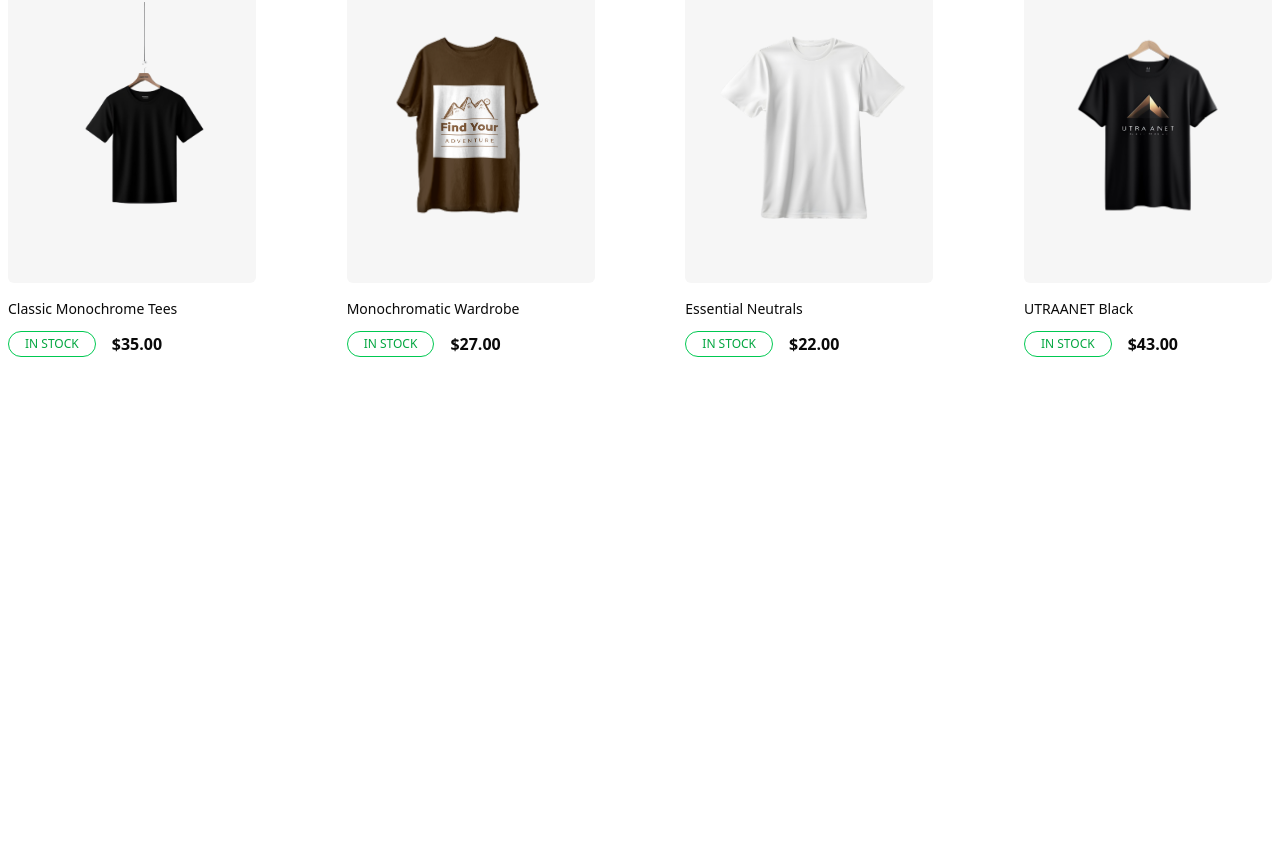
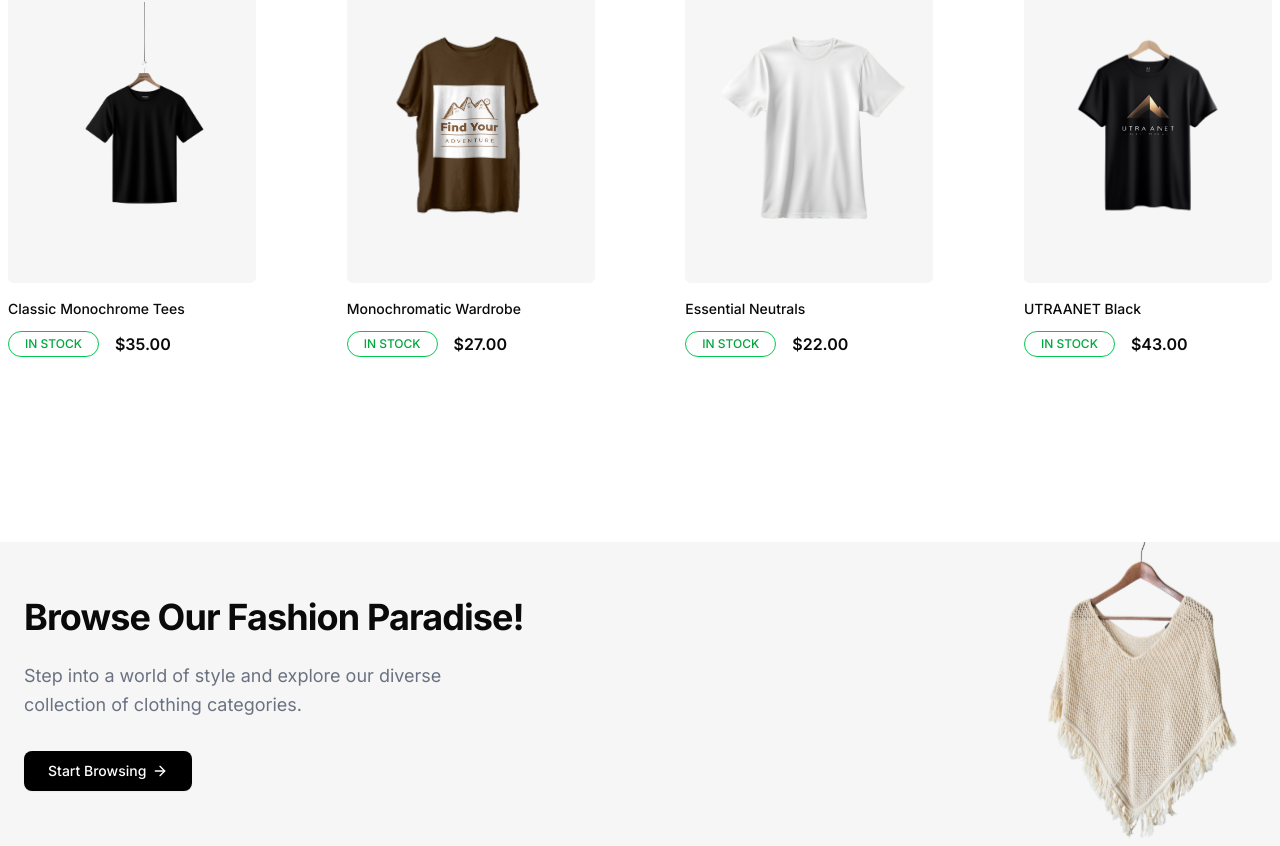
Before and after one commit to KhaledAhmed2004/StyleUp, a React (Vite) app: page / in a window 1280 px wide. Shown: the part 1135-1981 px from the top of the page. Before the commit the page ends 1516 px from the top, so only its background shows below. Built offline with nearby package versions, Linux system fonts and the light colour scheme.

Commit message:
feat(component): add a component called categoriesCTA

```diff
--- a/src/App.tsx
+++ b/src/App.tsx
@@ -1,4 +1,5 @@
 import BestSelling from './components/BestSelling';
+import CategoriesCTA from './components/CategoriesCTA';
 import FeaturesCard from './components/FeaturesCard';
 import Hero from './components/Hero';
 import Header from './components/shared/Header';
@@ -10,6 +11,7 @@ function App() {
       <Hero />
       <FeaturesCard />
       <BestSelling />
+      <CategoriesCTA />
     </>
   );
 }
--- a/src/components/BestSelling.tsx
+++ b/src/components/BestSelling.tsx
@@ -147,8 +147,20 @@ import img3 from '../assets/whiteteshart.png';
 import img4 from '../assets/blackwithtext.png';
 
 const products = [
-  { id: 1, image: img1, title: 'Classic Monochrome Tees', price: 35, inStock: true },
-  { id: 2, image: img2, title: 'Monochromatic Wardrobe', price: 27, inStock: true },
+  {
+    id: 1,
+    image: img1,
+    title: 'Classic Monochrome Tees',
+    price: 35,
+    inStock: true,
+  },
+  {
+    id: 2,
+    image: img2,
+    title: 'Monochromatic Wardrobe',
+    price: 27,
+    inStock: true,
+  },
   { id: 3, image: img3, title: 'Essential Neutrals', price: 22, inStock: true },
   { id: 4, image: img4, title: 'UTRAANET Black', price: 43, inStock: true },
 ];
@@ -156,7 +168,7 @@ const products = [
 const ProductCard = ({ imageSrc, title, price, inStock }) => (
   <div className="flex h-[434px] w-[264px] flex-col gap-4 px-2 py-6">
     {/* Image wrapper: fixed square area */}
-    <div className="flex h-[321px] w-full items-center justify-center rounded-sm bg-neutral-white-w100 overflow-hidden">
+    <div className="flex h-[321px] w-full items-center justify-center overflow-hidden rounded-sm bg-neutral-white-w100">
       {/* Force images to same max height and auto width */}
       <img
         src={imageSrc}
@@ -170,7 +182,9 @@ const ProductCard = ({ imageSrc, title, price, inStock }) => (
       <div className="flex items-center gap-4">
         <span
           className={`rounded-full border px-4 py-1 text-xs font-medium ${
-            inStock ? 'border-green-500 text-green-600' : 'border-red-500 text-red-600'
+            inStock
+              ? 'border-green-500 text-green-600'
+              : 'border-red-500 text-red-600'
           }`}
         >
           {inStock ? 'IN STOCK' : 'OUT OF STOCK'}
@@ -185,7 +199,7 @@ const BestSelling = () => (
   <section className="mx-auto mt-[72px] max-w-7xl">
     <div className="mb-[80px] flex justify-center">
       <div className="text-center">
-        <p className="uppercase text-sm tracking-widest">Shop Now</p>
+        <p className="text-sm tracking-widest uppercase">Shop Now</p>
         <h3 className="mt-2 text-2xl font-bold">Best Selling</h3>
       </div>
     </div>
--- /dev/null
+++ b/src/components/CategoriesCTA.tsx
@@ -0,0 +1,47 @@
+import { Button } from '@/components/ui/button';
+import { ArrowRight } from 'lucide-react';
+import img from '../assets/CategoryImage.svg';
+
+const CategoriesCTA = () => {
+  return (
+    <section className="mt-[161px] flex h-[304px] bg-neutral-white-w100">
+      {/* Inner container centered with max width */}
+      <div className="mx-auto flex w-full max-w-7xl flex-col items-center justify-between gap-8 px-4 sm:px-6 md:flex-row">
+        {/* Text Content */}
+        <div className="">
+          {/* Title */}
+          <h2 className="mb-[24px] text-3xl font-bold tracking-tight text-foreground sm:text-4xl">
+            Browse Our Fashion Paradise!
+          </h2>
+
+          {/* Description */}
+          <p className="mb-[32px] w-[462px] text-[14px] leading-relaxed text-gray-500 sm:text-lg dark:text-gray-400">
+            Step into a world of style and explore our diverse collection of
+            clothing categories.
+          </p>
+
+          {/* Button */}
+          <Button
+            variant="default"
+            size="lg"
+            className="flex items-center gap-[6px] bg-black !px-[24px] text-white transition-colors duration-200 hover:bg-gray-800"
+          >
+            Start Browsing
+            <ArrowRight className="h-4 w-4" />
+          </Button>
+        </div>
+
+        {/* Image Content */}
+        <div className="flex h-full w-full justify-end md:w-1/2">
+          <img
+            src={img}
+            alt="Fashion Item"
+            className="max-h-full max-w-full object-contain"
+          />
+        </div>
+      </div>
+    </section>
+  );
+};
+
+export default CategoriesCTA;
--- a/src/index.css
+++ b/src/index.css
@@ -1,7 +1,10 @@
+@import url('https://fonts.googleapis.com/css2?family=Inter:ital,opsz,wght@0,14..32,100..900;1,14..32,100..900&display=swap');
+
 @import 'tailwindcss';
-@import 'tw-animate-css';
 
-@custom-variant dark (&:is(.dark *));
+body {
+  font-family: 'Inter', sans-serif;
+}
 
 @theme {
   /* Color Palette (Hex) */
```
Also changed, not shown: src/assets/CategoryImage.svg (added).
